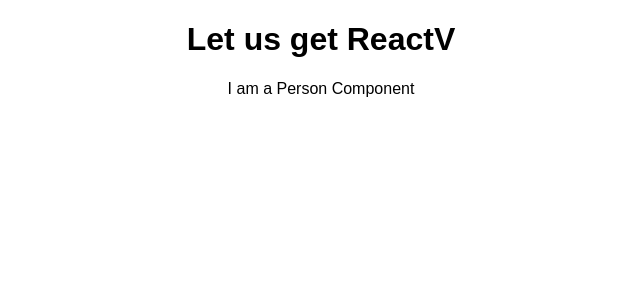
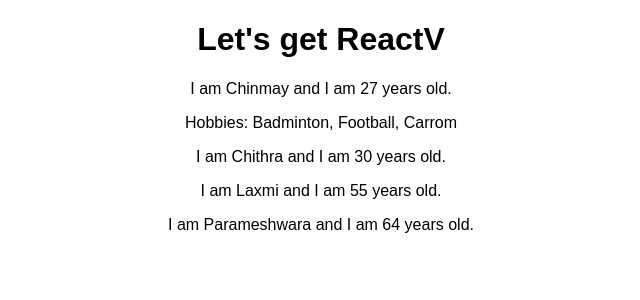
Before and after one commit to chinmaybhat1/react-complete-guide, a React (Create React App) app: page / in a window 1280 px wide. Shown: the top 300 px of the page, without its empty margins (319-959 px from the left). Built offline with nearby package versions, Linux system fonts and the light colour scheme.

Commit message:
Props and Children props

```diff
--- a/src/App.css
+++ b/src/App.css
@@ -1,3 +1,12 @@
 .App {
   text-align: center;
 }
+
+.card {
+  display: inline-block;
+  margin: 10px;
+  border: 1px solid #eee;
+  box-shadow: 0 2px 2px #ccc;
+  width: 200px;
+  padding: 20px;
+}
--- a/src/App.js
+++ b/src/App.js
@@ -6,8 +6,11 @@ class App extends Component {
   render() {
     return (
       <div className="App">
-        <h1>Let us get ReactV</h1>
-        <Person/>
+        <h1>Let's get ReactV</h1>
+        <Person name='Chinmay' age='27'>Hobbies: Badminton, Football, Carrom</Person>
+        <Person name='Chithra' age='30'/>
+        <Person name='Laxmi' age='55'/>
+        <Person name='Parameshwara' age='64'/>
       </div>
     );
   }
--- a/src/Person/Person.js
+++ b/src/Person/Person.js
@@ -1,8 +1,11 @@
 import React from 'react';
 
-const person = () => {
+const person = (props) => {
     return(
-        <div>I am a Person Component</div>
+        <div>
+            <p>I am {props.name} and I am {props.age} years old.</p>
+            <p>{props.children}</p>
+        </div>
     );
 }
 
```
